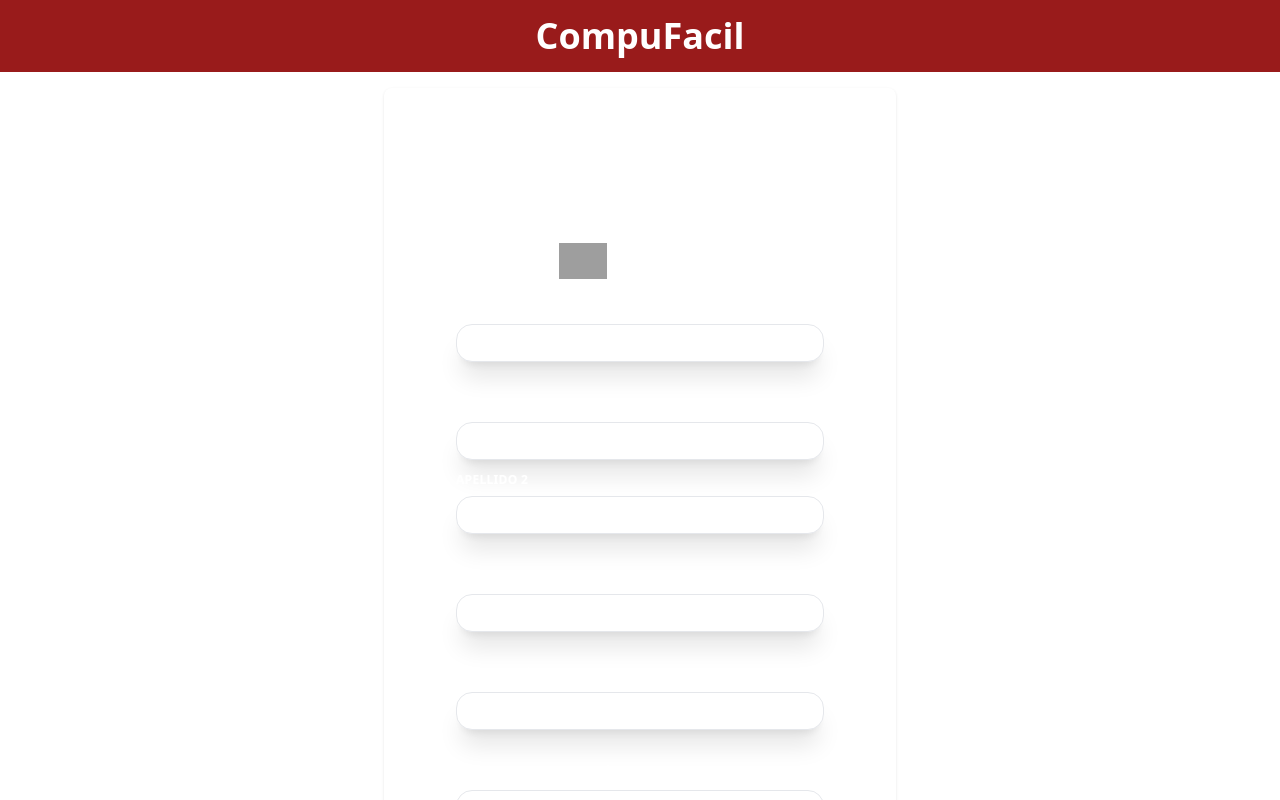
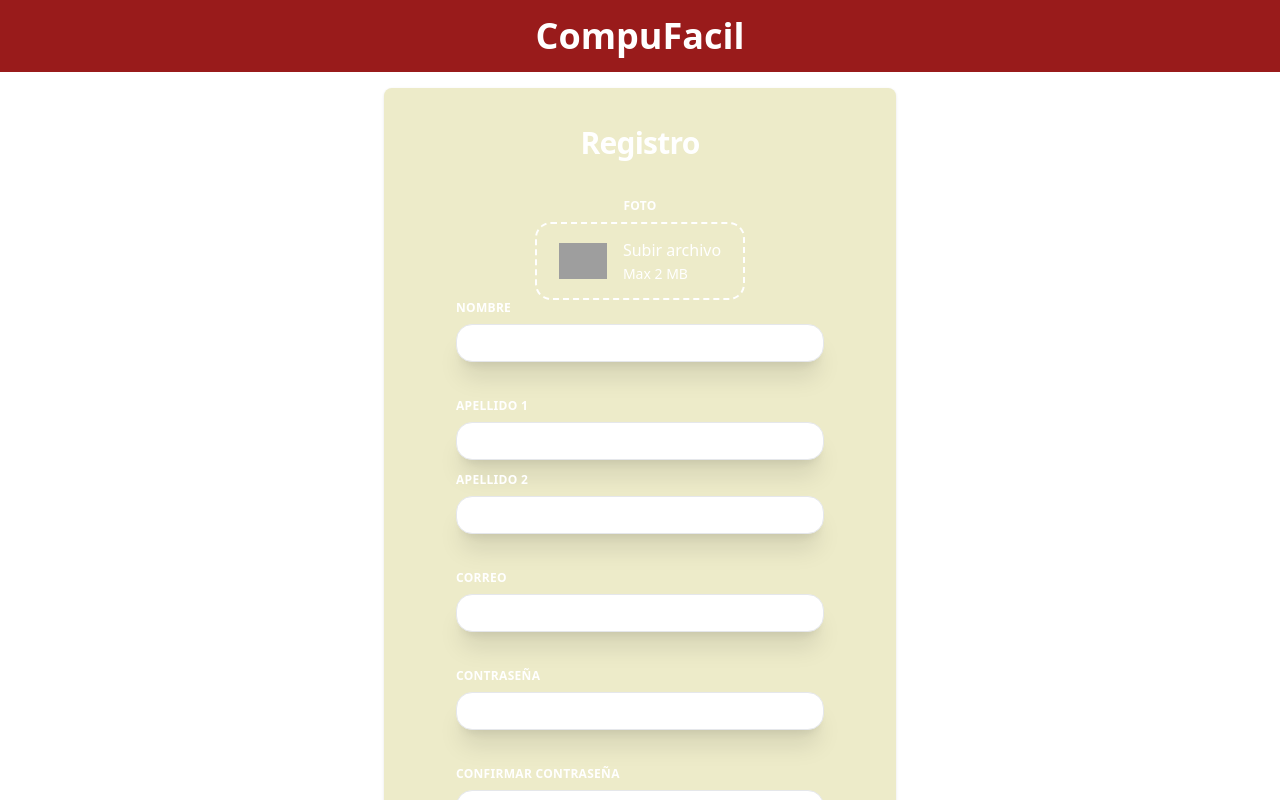
Before and after one commit to dayron24/CompuFacil, a React (Vite) app in the folder Client/: page /register in a window 1280 px wide. Built offline with nearby package versions, Linux system fonts and the light colour scheme; grey boxes are pictures that could not be loaded.

Commit message:
Correciones de colores

```diff
--- a/Client/src/views/LoginPage.jsx
+++ b/Client/src/views/LoginPage.jsx
@@ -94,7 +94,7 @@
       </p>
 
       <div className="flex flex-col items-center justify-center px-6 py-8 mx-auto md:h-screen lg:py-0">
-        <div className="bg-#edebc9 rounded-lg shadow dark:border md:mt-0 max-w-md xl:p-0 dark:bg-white-800 dark:border-gray-700">
+        <div className="bg-[#edebc9] rounded-lg shadow dark:border md:mt-0 max-w-md xl:p-0 dark:bg-white-800 dark:border-gray-700">
             <div className="p-8 space-y-6 md:space-y-6 sm:p-8 ">
 
             <form className="space-y-4 md:space-y-6" action="#" onSubmit={loginUser}>
--- a/Client/src/views/RegisterUserPage.jsx
+++ b/Client/src/views/RegisterUserPage.jsx
@@ -119,7 +119,7 @@
       </p>
       <div className="flex flex-col items-center justify-center px-6 my-4 mx-auto lg:py-0">
 
-        <div className="w-full bg-#edebc9 rounded-lg shadow dark:border max-w-lg xl:p-0 dark:bg-white-800 dark:border-gray-700" >
+        <div className="w-full bg-[#edebc9] rounded-lg shadow dark:border max-w-lg xl:p-0 dark:bg-white-800 dark:border-gray-700" >
           <div className="flex flex-col items-center justify-center ">
             <div className="w-6/12 ">
               <form
--- a/Client/src/views/ViewUser.jsx
+++ b/Client/src/views/ViewUser.jsx
@@ -151,7 +151,7 @@
                                                             </div>
                                                         </div>
                                                     </div>
-                                                    <a href={`/menu/${course.id}`} className="inline-block w-full items-center justify-center px-3 py-2 text-lg font-medium text-center text-white bg-[#09a6a3] rounded-lg">
+                                                    <a href={`/menu/${course.id}`} className="inline-block w-full items-center justify-center px-3 py-2 text-lg font-medium text-center text-white bg-[#237b79] rounded-lg">
                                                         Continuar
                                                     </a>
                                                     <button onClick={() => generatePDF(course)} className="mt-2 w-full items-center justify-center px-3 py-2 text-lg font-medium text-center text-white bg-blue-600 rounded-lg">
```
